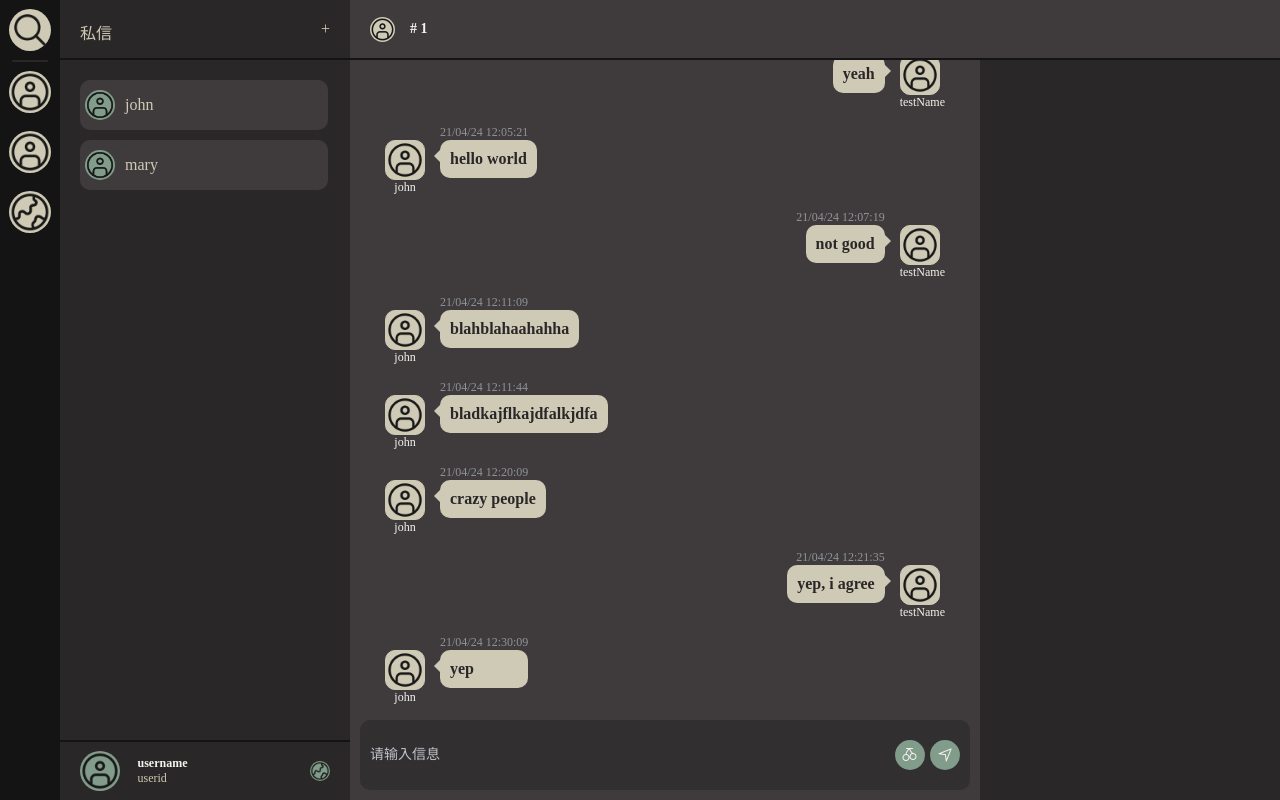
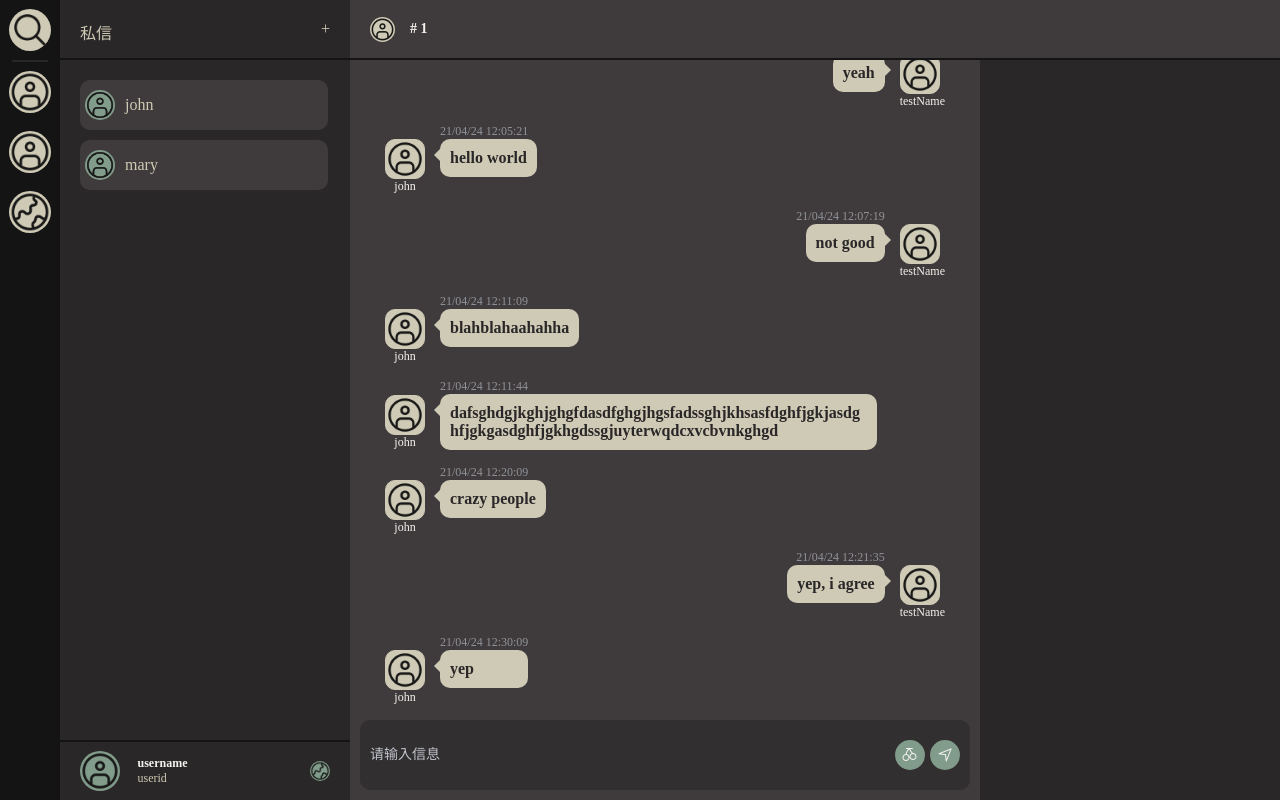
Before and after one commit to hukeyi/chat-room-web, a Vue app: page /#/user/1/1 in a window 1280 px wide. Built offline with nearby package versions, Linux system fonts and the light colour scheme.

Commit message:
fix: word break

```diff
--- a/src/components/ChatMessageItem.vue
+++ b/src/components/ChatMessageItem.vue
@@ -87,6 +87,7 @@
 		.chat-message {
 			display: flex;
 			flex-direction: column;
+			max-width: 74%;
 
 			.chat-send-time {
 				color: $fontColorMedium;
@@ -98,8 +99,9 @@
 				font-weight: bold;
 				background-color: $message-bg-color;
 				border-radius: 10px;
+
 				padding: 10px !important;
-				width: auto;
+				word-break: break-word;
 
 				position: relative;
 
--- a/src/views/user/FriendChatBox/test-messages.json
+++ b/src/views/user/FriendChatBox/test-messages.json
@@ -53,7 +53,7 @@
         "name": "john",
         "avator": "",
         "time": "21/04/24 12:11:44",
-        "message": "bladkajflkajdfalkjdfa",
+        "message": "dafsghdgjkghjghgfdasdfghgjhgsfadssghjkhsasfdghfjgkjasdghfjgkgasdghfjgkhgdssgjuyterwqdcxvcbvnkghgd",
         "direction": "left"
     }
     ,{
```
